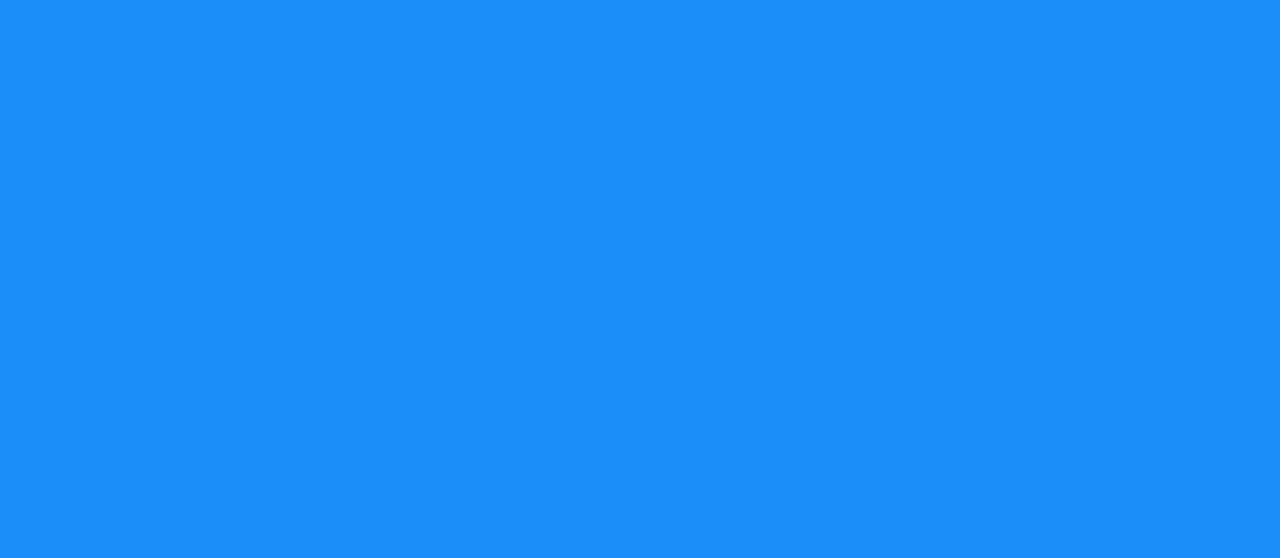
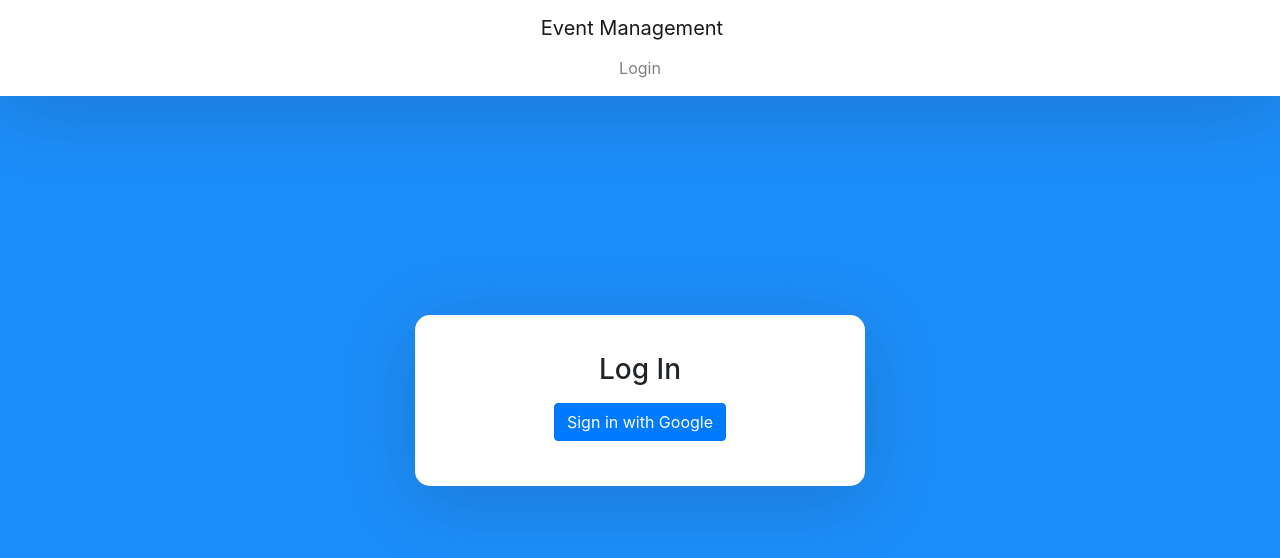
Before and after one commit to danFeller/CollegeHub, a React (Create React App) app in the folder frontend/: page /create in a window 1280 px wide. Before the commit this address had no page. Shown: the top 558 px of the page. Built offline with nearby package versions, Linux system fonts and the light colour scheme; the HTML template or start-up script is replaced by a standard one.

Commit message:
backend basically done

```diff
--- a/frontend/package.json
+++ b/frontend/package.json
@@ -7,6 +7,7 @@
     "@testing-library/jest-dom": "^5.17.0",
     "@testing-library/react": "^13.4.0",
     "@testing-library/user-event": "^13.5.0",
+    "axios": "^1.6.2",
     "bootstrap": "^4.0.0-alpha.6",
     "graphql": "^16.8.1",
     "react": "^18.2.0",
@@ -19,7 +20,7 @@
     "web-vitals": "^2.1.4"
   },
   "scripts": {
-    "start": "react-scripts start",
+    "start": "set PORT=2000 && react-scripts start",
     "build:ui": "react-scripts build",
     "test:ui": "react-scripts test",
     "eject:ui": "react-scripts eject"
--- a/frontend/src/App.js
+++ b/frontend/src/App.js
@@ -1,16 +1,10 @@
 import React from 'react'
-import styled from 'styled-components';
 import {ApolloClient, InMemoryCache, ApolloProvider, HttpLink, from} from '@apollo/client';
 import {onError} from '@apollo/client/link/error'
 import { BrowserRouter as Router, Routes, Route, Link } from 'react-router-dom'
 import Login from './pages/Login';
 import './App.css'
 import '../node_modules/bootstrap/dist/css/bootstrap.min.css'
-
-
-const Red = styled.div`
-  color: red
-`;
 
 const errorLink = onError(({graphqlErrors, networkError}) => {
   if(graphqlErrors){
@@ -37,6 +31,9 @@ function App() {
       <Routes>
         <Route path="/" element={<Login />} />
         <Route path="/sign-in" element={<Login />} />
+        <Route path="/events" element={<Login />} />
+        <Route path="/create" element={<Login />} />
+        <Route path="/myevents" element={<Login />} />
       </Routes>
     </Router>
   </ApolloProvider>
--- /dev/null
+++ b/frontend/src/config.js
@@ -0,0 +1,5 @@
+const backendURL = {
+    uri: 'http://localhost:3000'
+};
+
+export default backendURL;
--- a/frontend/src/pages/Login.js
+++ b/frontend/src/pages/Login.js
@@ -1,8 +1,22 @@
 import NavBar from "../components/NavBar";
+import axios from 'axios';
+import backendURL from '../config.js'
+import {useHistory} from 'react-router-dom';
 
 function Login() {
+    // const history = useHistory();
+
+    // function googleAuth(){
+    //   console.log("google")
+    //   const response = axios.get(backendURL.uri + "/auth/google").then((response) => console.log(response));
+    // }
+
+    // const handleButtonClick = () => {
+    //   // Redirect to http://localhost:3000/auth/google
+    //   history.push('/auth/google');
+    // };
     return (
-      <div class="container">
+      <div className="container">
         <NavBar/>
         <div className="auth-wrapper">
           <div className="auth-inner">
@@ -10,7 +24,9 @@ function Login() {
               <h3>Log In</h3>
               <div className="d-grid text-center">
                 <button type="submit" className="btn btn-primary">
-                  Sign in with Google
+                  <a className="auth no-underline text-white" href="http://localhost:3000/auth/google">
+                    Sign in with Google
+                  </a>
                 </button>
               </div>
             </form>
```
Also changed, not shown: 2 other files (tests, documents, lock files or other folders).
